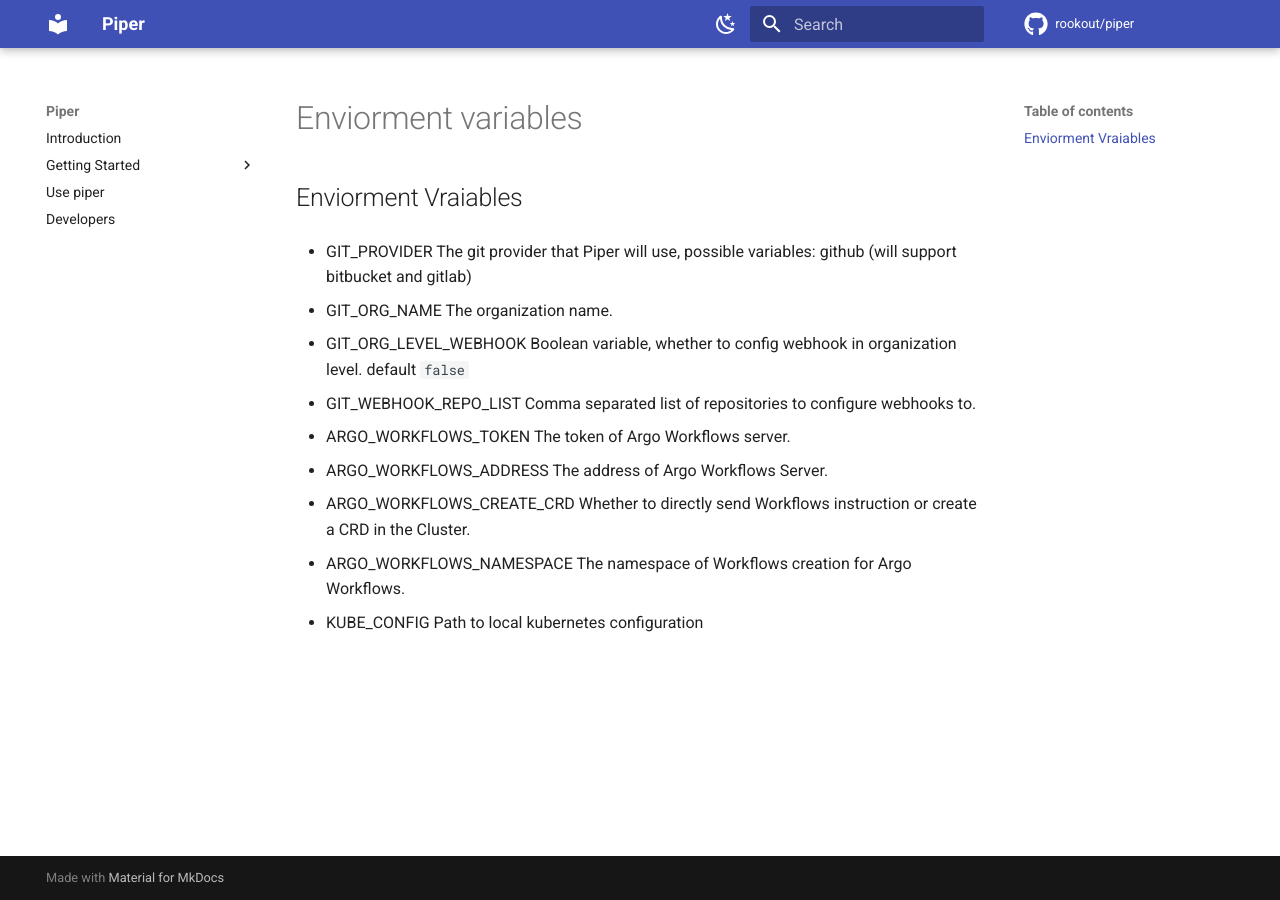
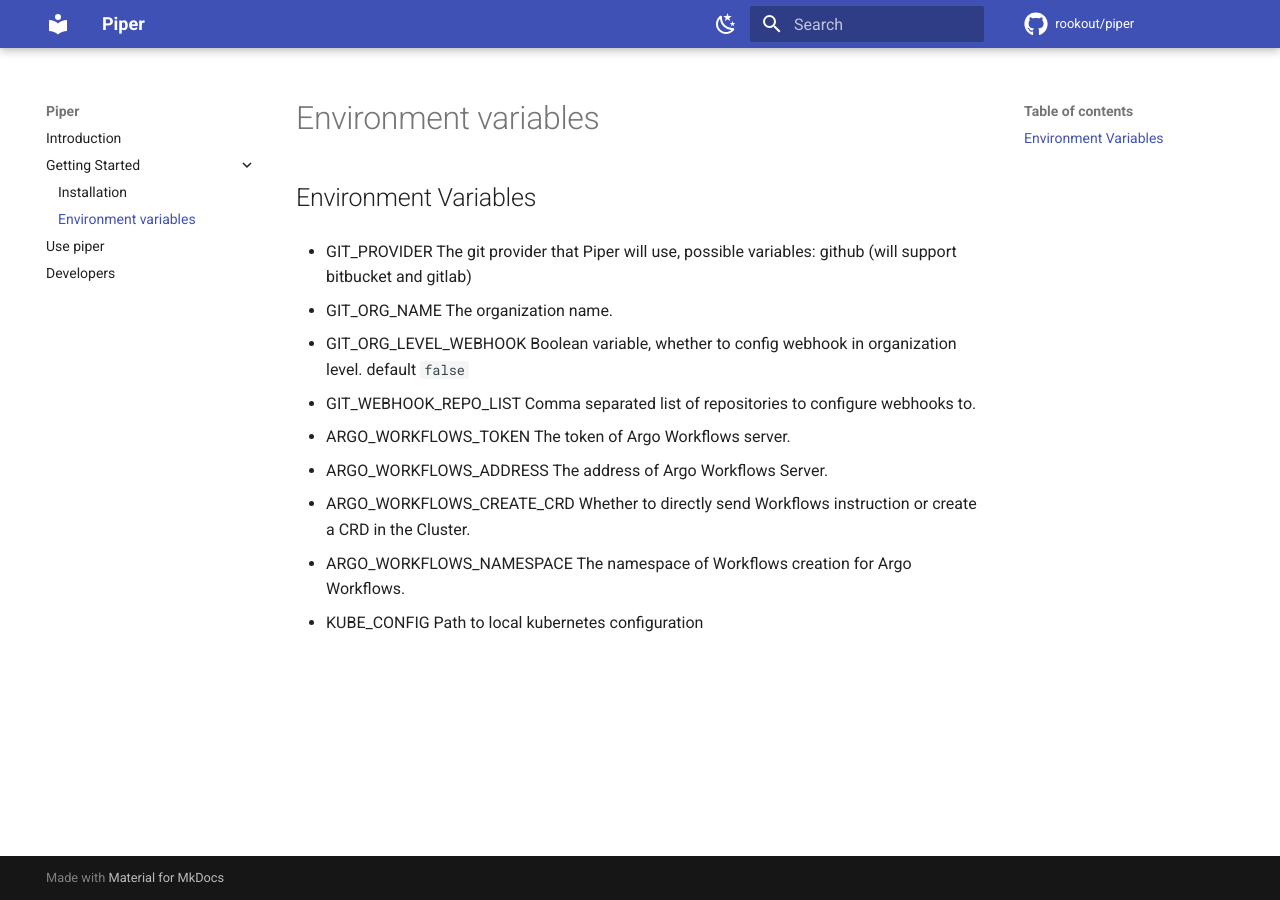
Before and after one commit to Rookout/piper, an MkDocs documentation site: the page built from docs/environment_variables.md, in a window 1280 px wide. Built offline with MkDocs 1.6.1 and Material for MkDocs 9.7.7, drawn with Linux system fonts in a browser that asks for light colours; comment, search, counter and statistics services are not loaded.

```diff
--- a/docs/enviorment_variables.md
+++ b/docs/environment_variables.md
@@ -1,4 +1,4 @@
-## Enviorment Vraiables
+## Environment Variables
 
 * GIT_PROVIDER
   The git provider that Piper will use, possible variables: github (will support bitbucket and gitlab)
```
Also changed, not shown: 1 other file.
